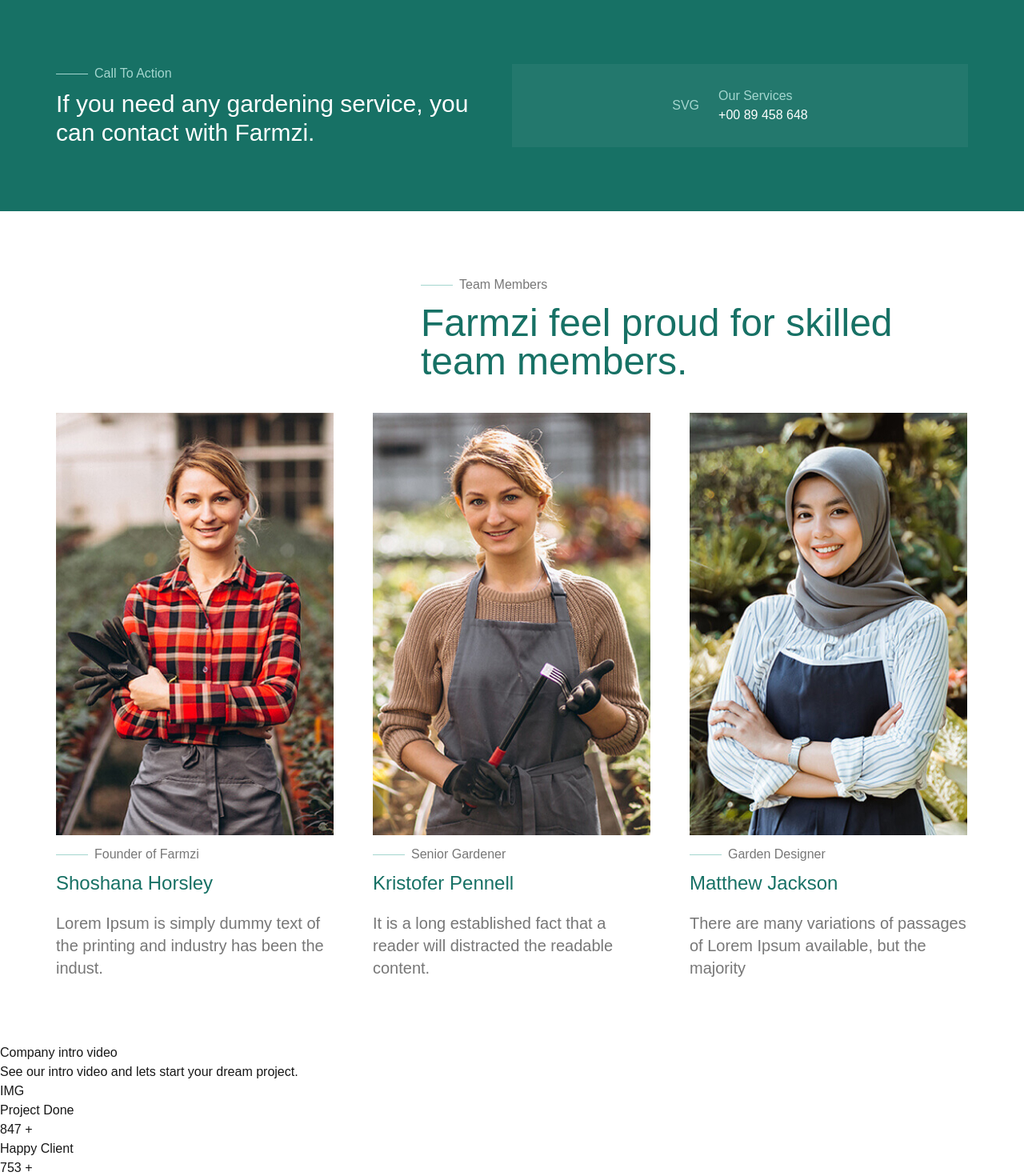
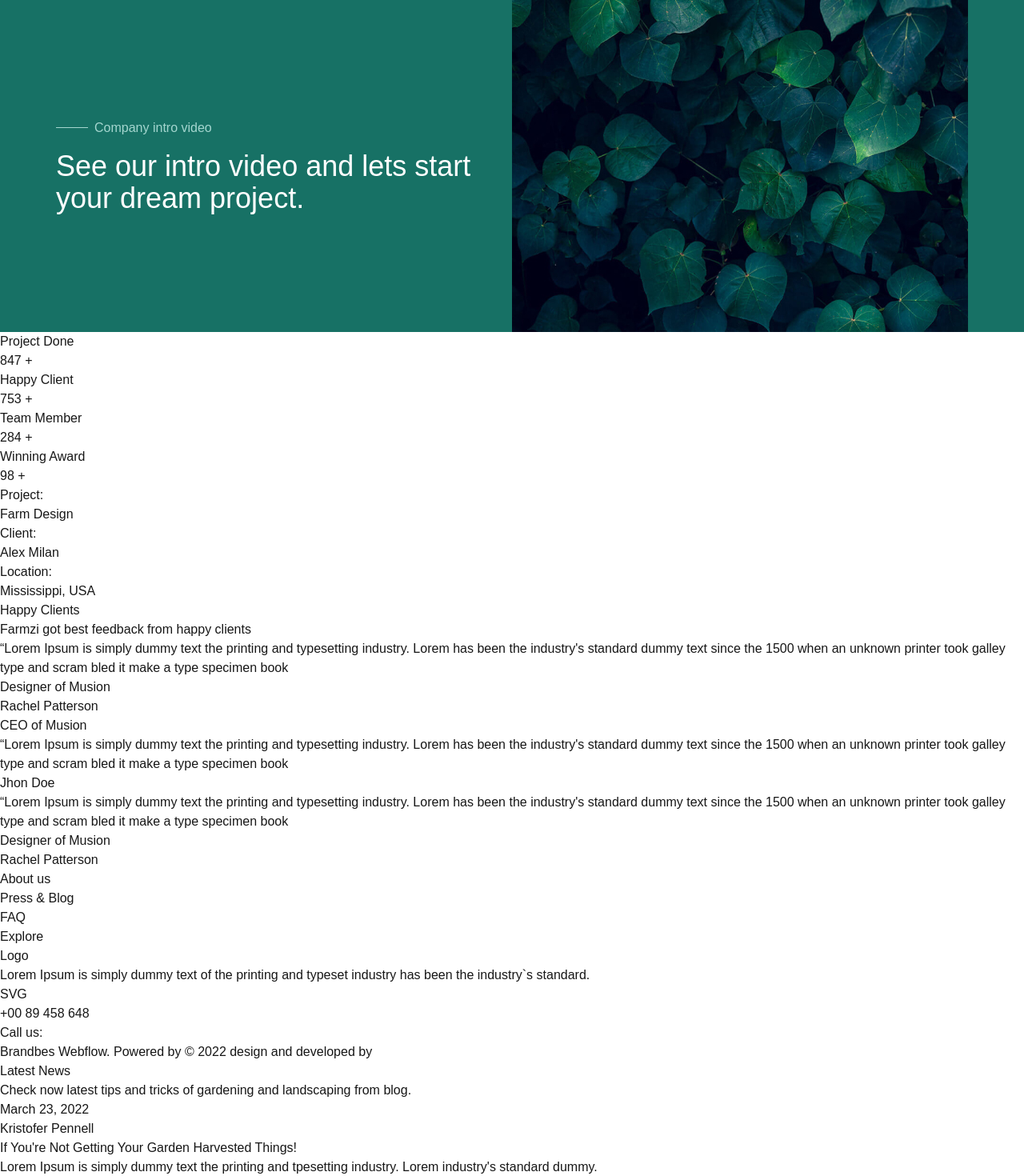
Before and after one commit to theCapnCoder/1_low_farmzi, a Next.js app: page / in a window 1280 px wide. Shown: the top 1470 px of the page at 80% size. Built offline with nearby package versions, Linux system fonts and the light colour scheme.

Commit message:
feat: Intro markUp

```diff
--- a/src/app/_containers/intro.tsx
+++ b/src/app/_containers/intro.tsx
@@ -1,12 +1,25 @@
+import { Container } from "../_components/container";
+import Leaves from "../../../public/images/leaves.jpg";
+import Image from "next/image";
+import { LineText } from "../_components/line-text";
+
 export default function Intro() {
   return (
-    <div>
-      <div>
-        <div>Company intro video</div>
-        <div>See our intro video and lets start your dream project.</div>
-      </div>
+    <section className="bg-green_light">
+      <Container>
+        <div className="grid grid-cols-2 items-center">
+          <div>
+            <LineText className="mb-4">
+              <h5 className="text-white_light">Company intro video</h5>
+            </LineText>
+            <h2 className="text-4xl text-white">
+              See our intro video and lets start your dream project.
+            </h2>
+          </div>
 
-      <div>IMG</div>
-    </div>
+          <Image src={Leaves} alt="leaves" />
+        </div>
+      </Container>
+    </section>
   );
 }
--- a/src/app/page.tsx
+++ b/src/app/page.tsx
@@ -18,8 +18,8 @@
       {/* <Main /> */}
       {/* <About /> */}
       {/* <Service /> */}
-      <Call />
-      <Team />
+      {/* <Call /> */}
+      {/* <Team /> */}
       <Intro />
       <Info />
       <Awards />
```
